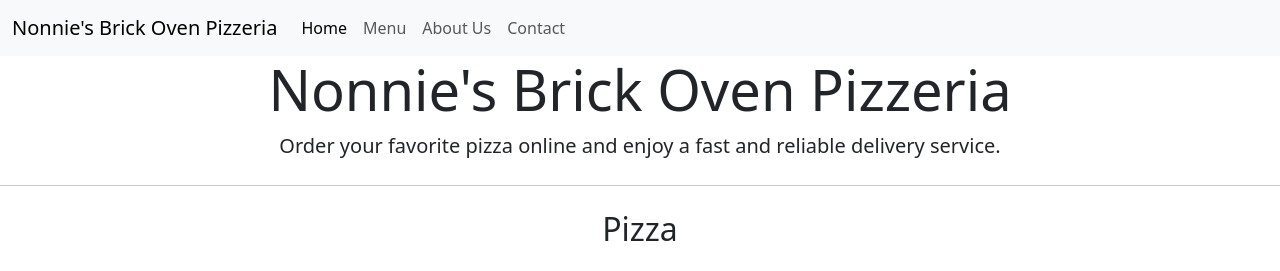
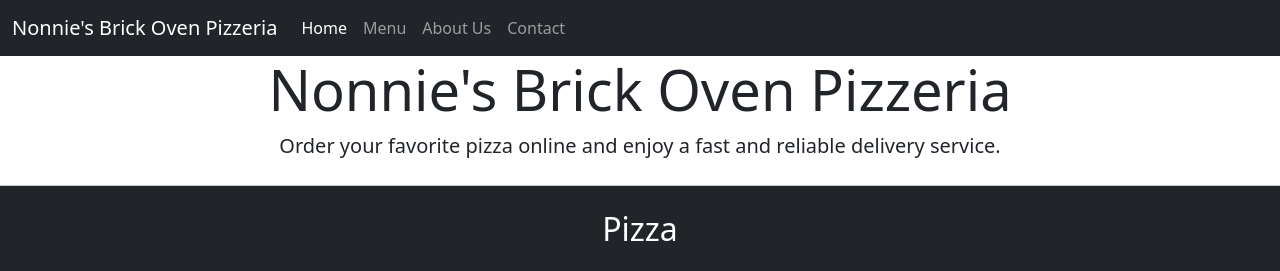
Before and after one commit to andrewanchor/nonniespizza2.0, a Django app: page /menu/ in a window 1280 px wide. Shown: the top 271 px of the page. Run offline with Django 4.2, Linux system fonts and the light colour scheme; data comes from the database, SQL or seed files in the repository; both versions use the stored data as it was after the commit.

Commit message:
my branch

```diff
--- a/nonnies_pizza/menu/templates/menu.html
+++ b/nonnies_pizza/menu/templates/menu.html
@@ -8,8 +8,7 @@
 
   <title>Nonnie's Brick Oven Pizzeria</title>
 </head>
-<body>
-  <nav class="navbar navbar-expand-lg navbar-light bg-light">
+  <nav class="navbar navbar-expand-lg navbar-dark bg-dark">
     <div class="container-fluid">
       <a class="navbar-brand" href="#">Nonnie's Brick Oven Pizzeria</a>
       <button class="navbar-toggler" type="button" data-bs-toggle="collapse" data-bs-target="#navbarNav" aria-controls="navbarNav" aria-expanded="false" aria-label="Toggle navigation">
@@ -33,14 +32,16 @@
       </div>
     </div>
   </nav>
-  <div class="jumbotron bg-white">
+  <div class="bg-dark text-white">
+
+  <div class="jumbotron bg-white text-dark">
     <h1 class="display-4 text-center">Nonnie's Brick Oven Pizzeria</h1>
     <p class="lead text-center">Order your favorite pizza online and enjoy a fast and reliable delivery service.</p>
     <hr class="my-4">
     </div>
 
 
-  <div class="container bg-white">
+  <div class="container bg-dark">
     {% for category in categories %}
     <h2 class="text-center mb-4">{{category.name}}</h2>
     <div class="row">
@@ -73,7 +74,7 @@
 </div>
 {% endfor %}
 </div>
-        <footer class="bg-light py-4">
+        <footer class="bg-dark text-white py-4">
         <div class="container text-center">
         <p>Copyright © 2023
         Nonnie's Brick Oven Pizzeria | All rights reserved</p>
```
Also changed, not shown: nonnies_pizza/db.sqlite3.
